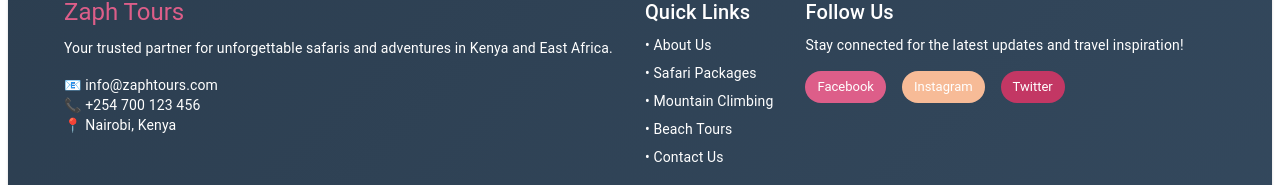
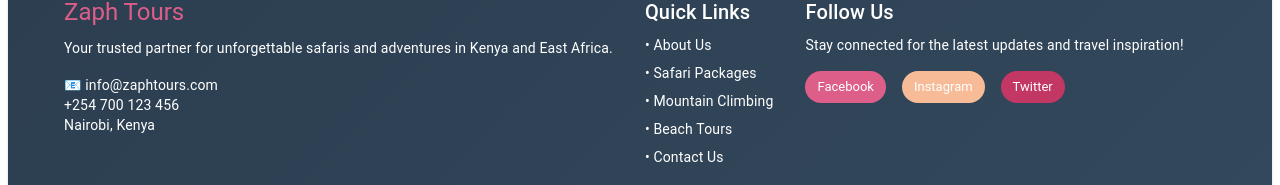
Before and after one commit to carsonideas/materialUIzaphTours, a React (Vite) app: page / in a window 1280 px wide. Shown: the part 4119-4304 px from the top of the page. Built offline with nearby package versions, Linux system fonts and the light colour scheme.

Commit message:
fix info

```diff
--- a/src/pages/FooterSection.tsx
+++ b/src/pages/FooterSection.tsx
@@ -25,9 +25,9 @@ const FooterSection = () => {
             <Typography variant="body2">
               📧 info@zaphtours.com
               <br />
-              📞 +254 700 123 456
+               +254 700 123 456
               <br />
-              📍 Nairobi, Kenya
+              Nairobi, Kenya
             </Typography>
           </Grid>
           <Grid item xs={12} md={4}>
```
